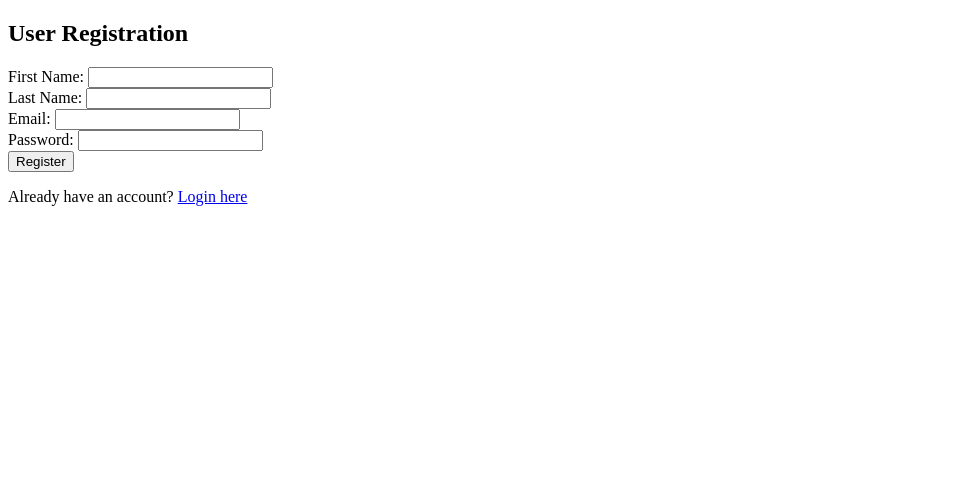
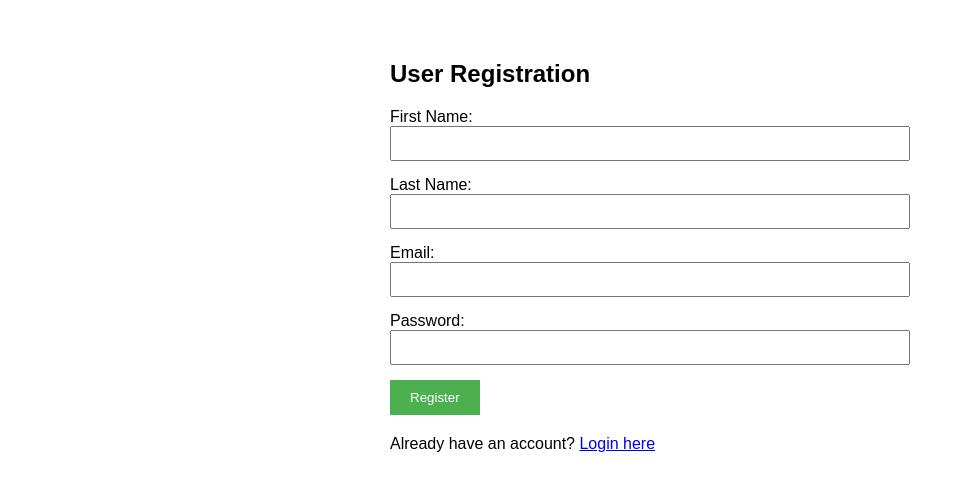
Before and after one commit to ruisu-iwnl/php-ums-sample, a PHP site: page /register.php in a window 1280 px wide. Shown: the top 491 px of the page, without its empty margins (0-965 px from the left). Run offline with PHP 8.4, Linux system fonts and the light colour scheme.

Commit message:
simplified design

```diff
--- a/register.php
+++ b/register.php
@@ -39,30 +39,39 @@ if ($_SERVER["REQUEST_METHOD"] == "POST") {
 <html>
 <head>
     <title>User Registration</title>
+    <style>
+        body { font-family: Arial; max-width: 500px; margin: 20px auto; padding: 20px; }
+        .form-group { margin-bottom: 15px; }
+        input[type="text"], input[type="email"], input[type="password"] { width: 100%; padding: 8px; }
+        input[type="submit"] { background: #4CAF50; color: white; padding: 10px 20px; border: none; cursor: pointer; }
+        .links { margin-top: 20px; }
+    </style>
 </head>
 <body>
     <h2>User Registration</h2>
     <form method="POST" action="">
-        <div>
+        <div class="form-group">
             <label>First Name:</label>
             <input type="text" name="first_name" required>
         </div>
-        <div>
+        <div class="form-group">
             <label>Last Name:</label>
             <input type="text" name="last_name" required>
         </div>
-        <div>
+        <div class="form-group">
             <label>Email:</label>
             <input type="email" name="email" required>
         </div>
-        <div>
+        <div class="form-group">
             <label>Password:</label>
             <input type="password" name="password" required>
         </div>
-        <div>
+        <div class="form-group">
             <input type="submit" value="Register">
         </div>
     </form>
-    <p>Already have an account? <a href="login.php">Login here</a></p>
+    <div class="links">
+        <p>Already have an account? <a href="login.php">Login here</a></p>
+    </div>
 </body>
 </html>
```
Also changed, not shown: list.php (+17 -5 lines), login.php (+15 -5 lines).
